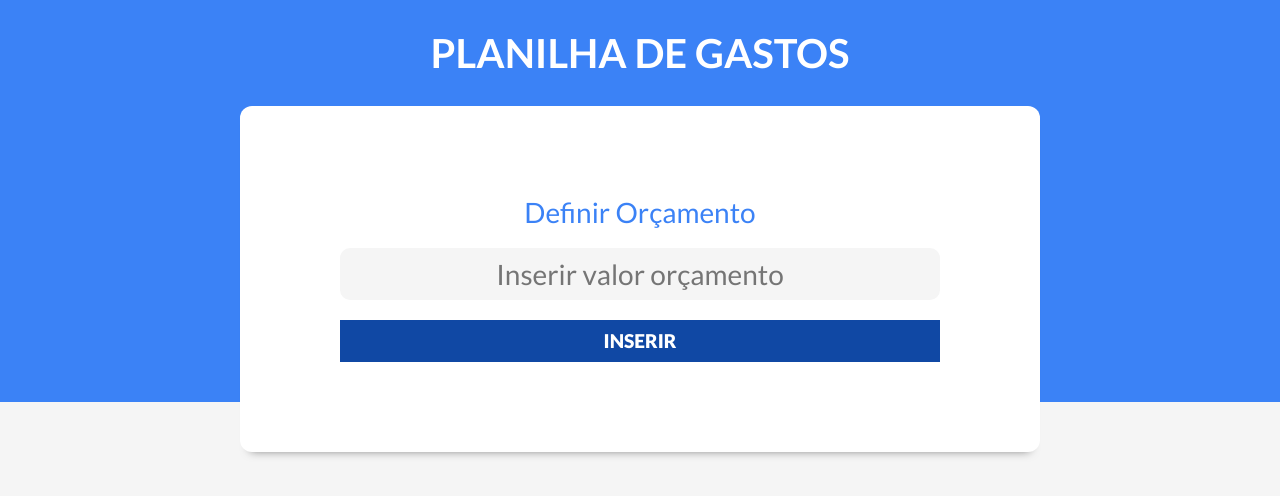
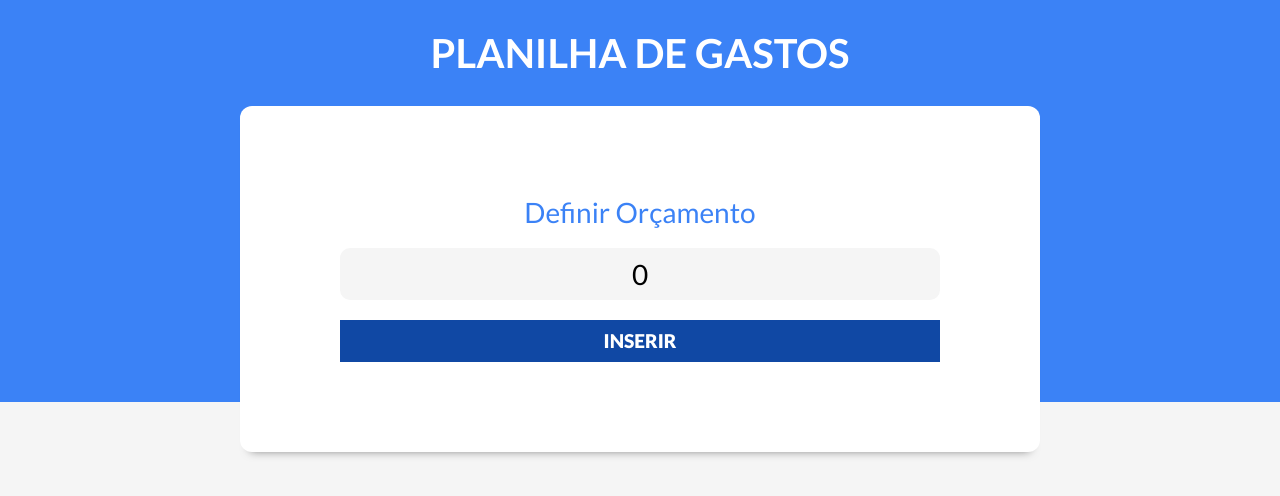
Before and after one commit to ikremin/react-simple-app, a React (Vite) app: page / in a window 1280 px wide. Shown: the top 496 px of the page. Built offline with nearby package versions, Linux system fonts and the light colour scheme; a web font is replaced by a local one.

Commit message:
Criando o fomulário para inserir o orçamento

```diff
--- a/src/App.jsx
+++ b/src/App.jsx
@@ -3,12 +3,16 @@
 
 
 const App = () => {
+  const [presupuesto, setPresupuesto] = useState(0);
 
 
   return (
 
       <div>
-        <Header/>
+        <Header
+          presupuesto={presupuesto}
+          setPresupuesto={setPresupuesto}
+        />
 
       </div>
 
--- a/src/components/Header.jsx
+++ b/src/components/Header.jsx
@@ -1,10 +1,13 @@
 import NuevoPresupuesto from './NuevoPresupuesto'
 
-const Header = () => {
+const Header = ({presupuesto, setPresupuesto}) => {
   return (
     <header>
         <h1>Planilha de Gastos</h1>
-        <NuevoPresupuesto/>
+        <NuevoPresupuesto
+            presupuesto={presupuesto}
+            setPresupuesto={setPresupuesto}
+        />
     </header>
   )
 }
--- a/src/components/NuevoPresupuesto.jsx
+++ b/src/components/NuevoPresupuesto.jsx
@@ -1,5 +1,5 @@
 
-const NuevoPresupuesto = () => {
+const NuevoPresupuesto = ({presupuesto, setPresupuesto}) => {
   return (
     <div className="contenedor-presupuesto contenedor sombra">
         <form className="formulario">
@@ -10,6 +10,8 @@
                     className="nuevo-presupuesto"
                     type="text"
                     placeholder="Inserir valor orçamento"
+                    value={presupuesto}
+                    onChange={ e => setPresupuesto(e.target.value)}
                 />
             </div>
 
```
